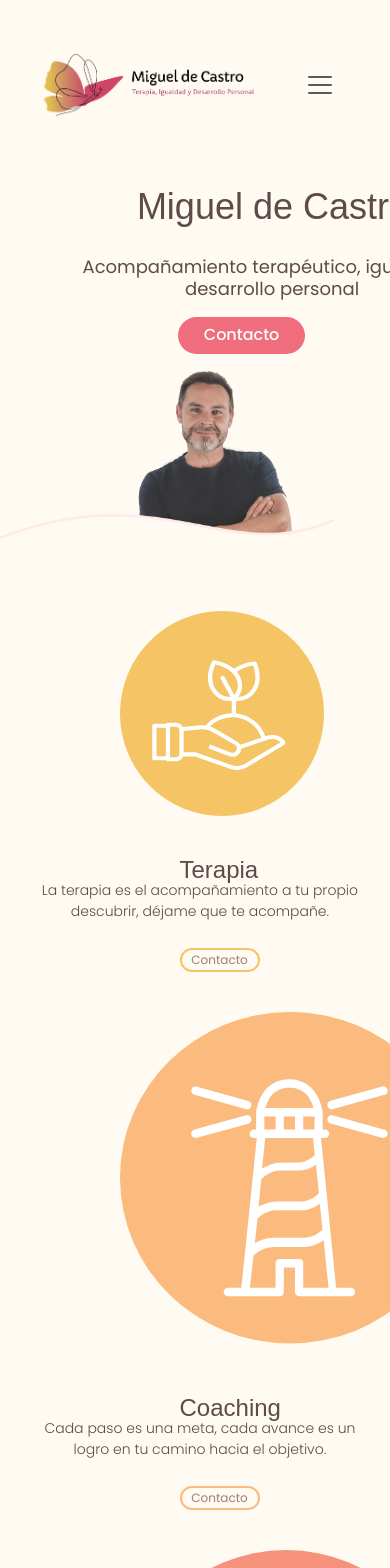
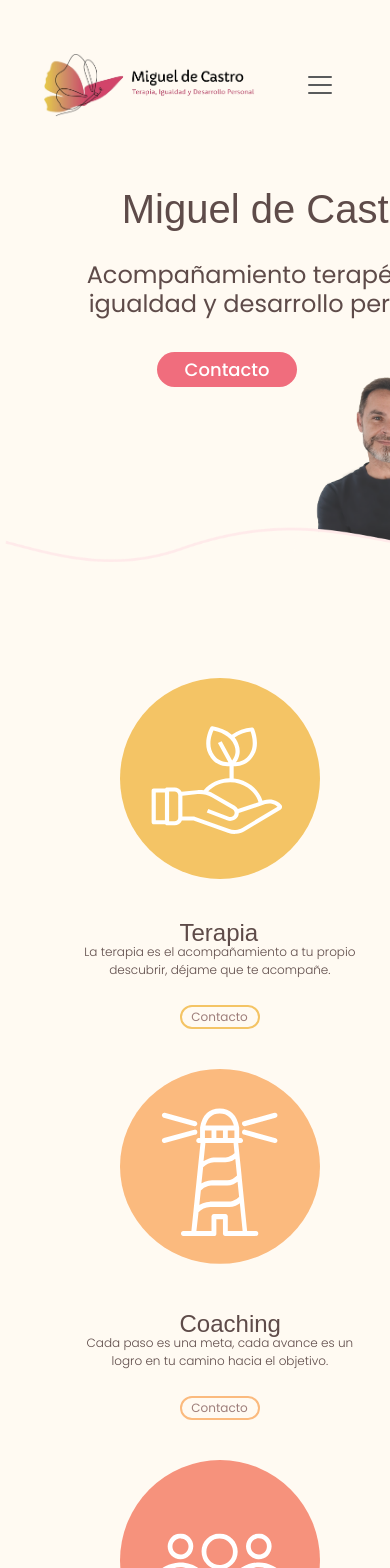
Before and after one commit to blancaden/migueldcastro_frontend, a React (Vite) app: page / in a window 390 px wide. Shown: the top 1568 px of the page. Built offline with nearby package versions, Linux system fonts and the light colour scheme; no server answers; a web font is replaced by a local one.

Commit message:
fixing homesection's responsive

```diff
--- a/src/components/HomeSection/HomeSection.css
+++ b/src/components/HomeSection/HomeSection.css
@@ -352,9 +352,117 @@ img[src='/img/ONDAS.svg'] {
         opacity: 1;
     }
 
-    @media (max-width: 420px){
+    @media (max-width: 480px) {
 
+        .HomeSection-Header h1 {
+            font-size: 40px;
+        }
 
+        .HomeSection-Header h2 {
+            font-size: 24px;
+        }
+
+        .HomeSection-Header button {
+            width: 140px;
+            height: 35px;
+            font-size: 18px;
+            display: inline-block;
+            margin-top: 25px;
+            margin-left: 120px;
+            text-decoration: none;
+        }
+
+        .HomeSection-Header img {
+            width: 520px;
+            margin-left: -15px;
+            margin-top: -10px;
+            margin-bottom: 50px;
+        }
+
+        .HomeSection-Services {
+            flex-direction: column;
+            align-items: center;
+        }
+
+        .HomeSection-Services>div {
+            margin: 20px 0;
+        }
+
+        .HomeSection-Services img {
+            width: 200px;
+            display: block;
+            margin-left: 100px;
+        }
+
+        .HomeSection-Services h4 {
+            margin-left: 160px;
+            margin-bottom: -5px;
+        }
+
+        .HomeSection-Services p {
+            font-size: 12px;
+            text-align: center;
+            width: 70%;
+            margin-left: 60px;
+        }
+
+        .HomeSection-Services button {
+            margin-left: 160px;
+            margin-top: 10px;
+            width: 80px;
+            font-size: 12px;
+            display: inline-block;
+        }
+
+        .HomeSection-KnowMe {
+            position: relative;
+        }
+
+        .know-me-description {
+            position: absolute;
+            top: 8%;
+            left: 50%;
+            transform: translateX(-50%);
+            width: 100%;
+            isolation: isolate;
+            z-index: -1;
+        }
+
+        .HomeSection-KnowMe h3 {
+            font-family: 'Ovo', sans-serif;
+            font-size: 32px;
+            font-weight: 400;
+            width: 74%;
+            letter-spacing: 1px;
+            line-height: 44px;
+            margin-top: 80px;
+            position: relative;
+            z-index: 1;
+        }
+
+        .HomeSection-KnowMe p {
+            font-family: 'Poppins';
+            font-size: 16px;
+            width: 68%;
+            line-height: 42px;
+            z-index: 1;
+            margin-top: 30px;
+        }
+
+        .HomeSection-KnowMe button {
+            font-size: 16px;
+            font-family: 'Poppins';
+            font-weight: 500;
+            color: white;
+            background-color: #F06D7D;
+            border: none;
+            border-radius: 20px;
+            width: 177px;
+            height: 37px;
+            transition: background-color 0.5s ease;
+            position: relative;
+            z-index: 2;
+            margin-top: 520px;
+        }
+        }
     }
-
-}
```
